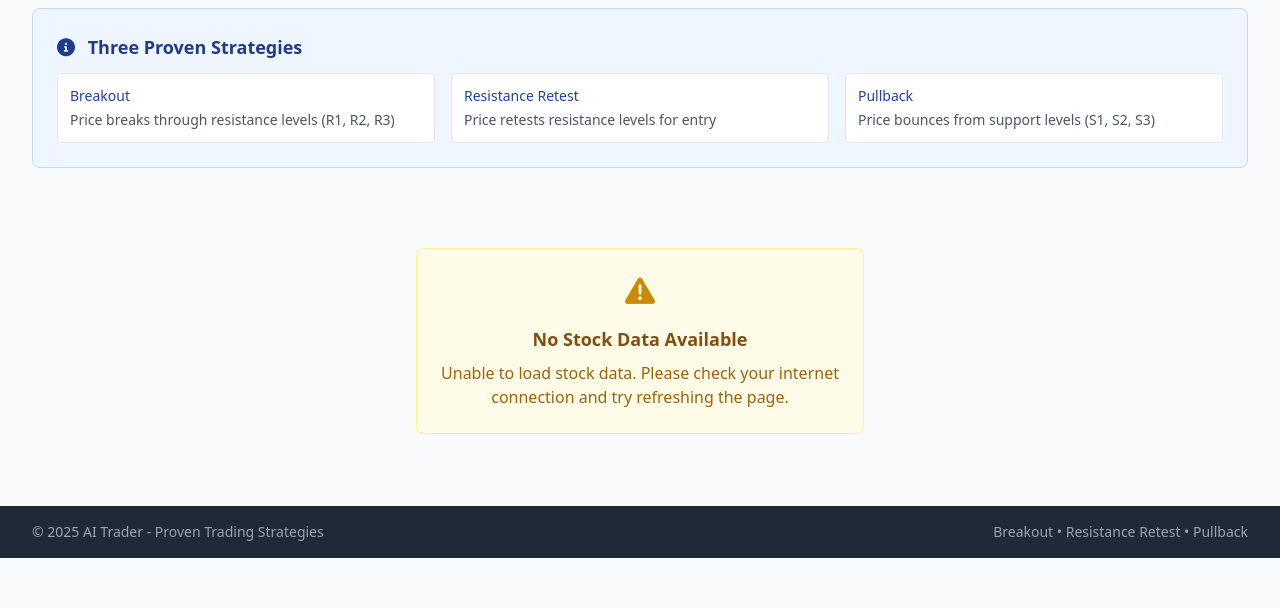
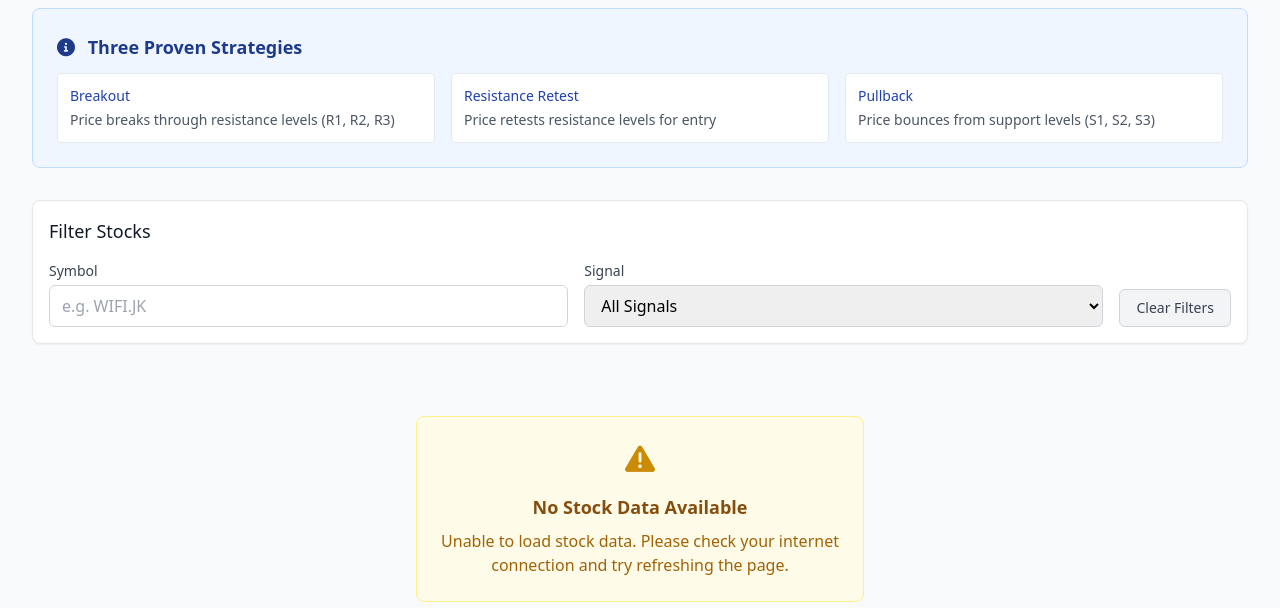
Before and after one commit to fajardm/aitrader3, a Flask app: template templates/index.html in a window 1280 px wide. Shown: the part 132-740 px from the top of the page. Before the commit the page ends 690 px from the top, so only its background shows below. Run offline with Flask 2, Linux system fonts and the light colour scheme; the template is opened without the code that fills it, so the values that code supplies are empty; some libraries are stand-ins or nearby versions.

Commit message:
add filter in home

```diff
--- a/templates/index.html
+++ b/templates/index.html
@@ -32,10 +32,39 @@
         </div>
     </div>
 
+    <!-- Filters -->
+    <div class="mb-6 bg-white rounded-lg shadow-sm border p-4">
+        <h3 class="text-lg font-medium text-gray-900 mb-4">Filter Stocks</h3>
+        <div class="flex flex-col sm:flex-row sm:items-end gap-4">
+            <div class="flex-1">
+                <label for="filter-symbol" class="block text-sm font-medium text-gray-700 mb-1">Symbol</label>
+                <input id="filter-symbol" type="text" placeholder="e.g. WIFI.JK"
+                       class="w-full px-3 py-2 border border-gray-300 rounded-md focus:outline-none focus:ring-2 focus:ring-blue-500 focus:border-blue-500">
+            </div>
+
+            <div class="flex-1">
+                <label for="filter-signal" class="block text-sm font-medium text-gray-700 mb-1">Signal</label>
+                <select id="filter-signal"
+                        class="w-full px-3 py-2 border border-gray-300 rounded-md focus:outline-none focus:ring-2 focus:ring-blue-500 focus:border-blue-500">
+                    <option value="ALL">All Signals</option>
+                    <option value="BUY">BUY</option>
+                    <option value="HOLD">HOLD</option>
+                </select>
+            </div>
+
+            <div class="flex-shrink-0">
+                <button id="filter-clear"
+                        class="px-4 py-2 bg-gray-100 hover:bg-gray-200 border border-gray-300 rounded-md text-sm font-medium text-gray-700 transition-colors">
+                    Clear Filters
+                </button>
+            </div>
+        </div>
+    </div>
+
     <!-- Stock Cards -->
-    <div class="grid grid-cols-1 md:grid-cols-2 xl:grid-cols-3 gap-6">
+    <div id="stock-grid" class="grid grid-cols-1 md:grid-cols-2 xl:grid-cols-3 gap-6">
         {% for stock in stocks %}
-        <div class="bg-white rounded-lg shadow-md hover:shadow-lg transition-shadow duration-200 overflow-hidden">
+        <div class="bg-white rounded-lg shadow-md hover:shadow-lg transition-shadow duration-200 overflow-hidden stock-card">
             <!-- Card Header -->
             <div class="p-4 sm:p-6">
                 <div class="flex justify-between items-start mb-4">
@@ -132,9 +161,53 @@
 
 {% block extra_scripts %}
 <script>
-    // Auto-refresh every 30 seconds
-    setTimeout(function(){
-        window.location.reload();
+    // Auto-refresh every 30 seconds unless filtering is active
+    var autoRefresh = true;
+    var refreshTimer = setTimeout(function(){
+        if(autoRefresh) window.location.reload();
     }, 30000);
+
+    function applyFilters() {
+        var symbol = document.getElementById('filter-symbol').value.trim().toUpperCase();
+        var signal = document.getElementById('filter-signal').value;
+        var cards = document.querySelectorAll('#stock-grid .stock-card');
+
+        cards.forEach(function(card) {
+            var stockSymbol = card.querySelector('h3').textContent.trim().toUpperCase();
+            var stockSignal = card.querySelector('span').textContent.trim().toUpperCase();
+
+            var matchSymbol = symbol === '' || stockSymbol.indexOf(symbol) !== -1;
+            var matchSignal = signal === 'ALL' || stockSignal === signal;
+
+            if (matchSymbol && matchSignal) {
+                card.style.display = '';
+            } else {
+                card.style.display = 'none';
+            }
+        });
+
+        // Disable auto-refresh when filters are active
+        autoRefresh = (symbol === '' && signal === 'ALL');
+        if (!autoRefresh) {
+            clearTimeout(refreshTimer);
+        }
+    }
+
+    function clearFilters() {
+        document.getElementById('filter-symbol').value = '';
+        document.getElementById('filter-signal').value = 'ALL';
+        applyFilters();
+
+        // Re-enable auto-refresh
+        autoRefresh = true;
+        refreshTimer = setTimeout(function(){
+            if(autoRefresh) window.location.reload();
+        }, 30000);
+    }
+
+    // Event listeners
+    document.getElementById('filter-symbol').addEventListener('input', applyFilters);
+    document.getElementById('filter-signal').addEventListener('change', applyFilters);
+    document.getElementById('filter-clear').addEventListener('click', clearFilters);
 </script>
 {% endblock %}
```
